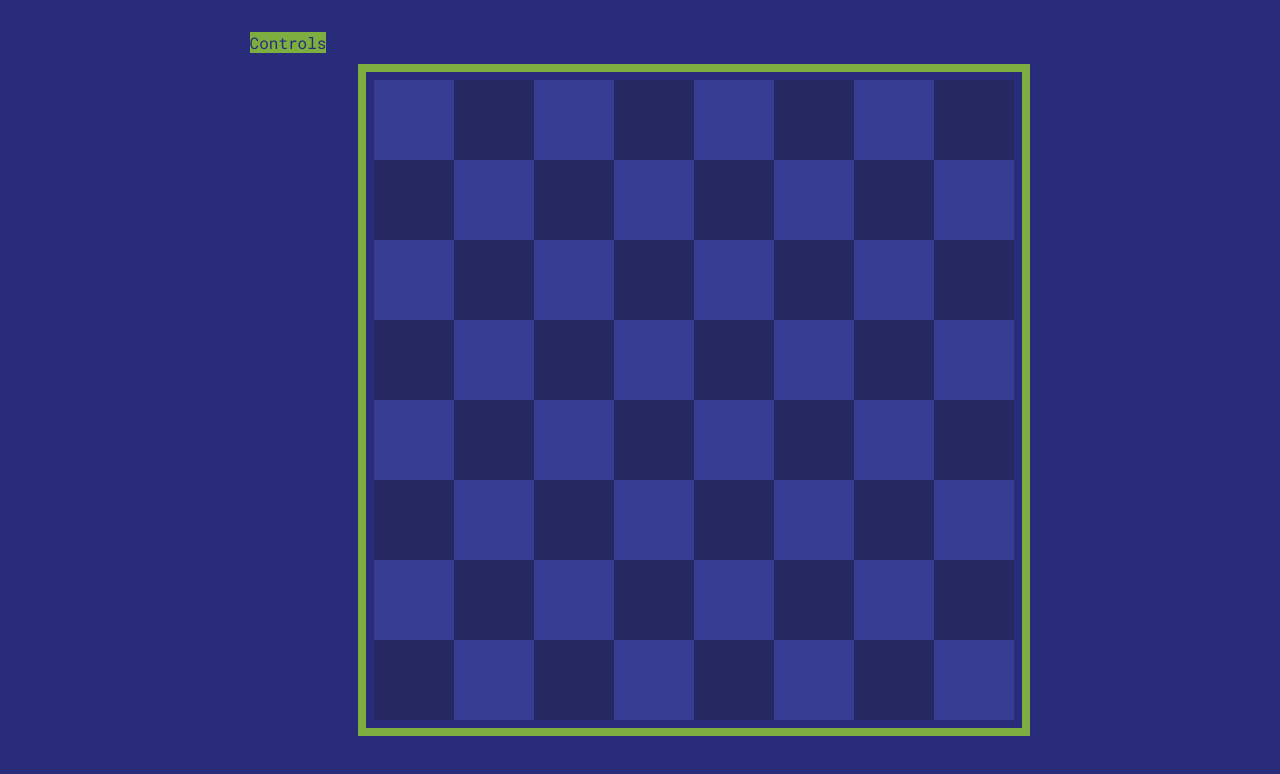
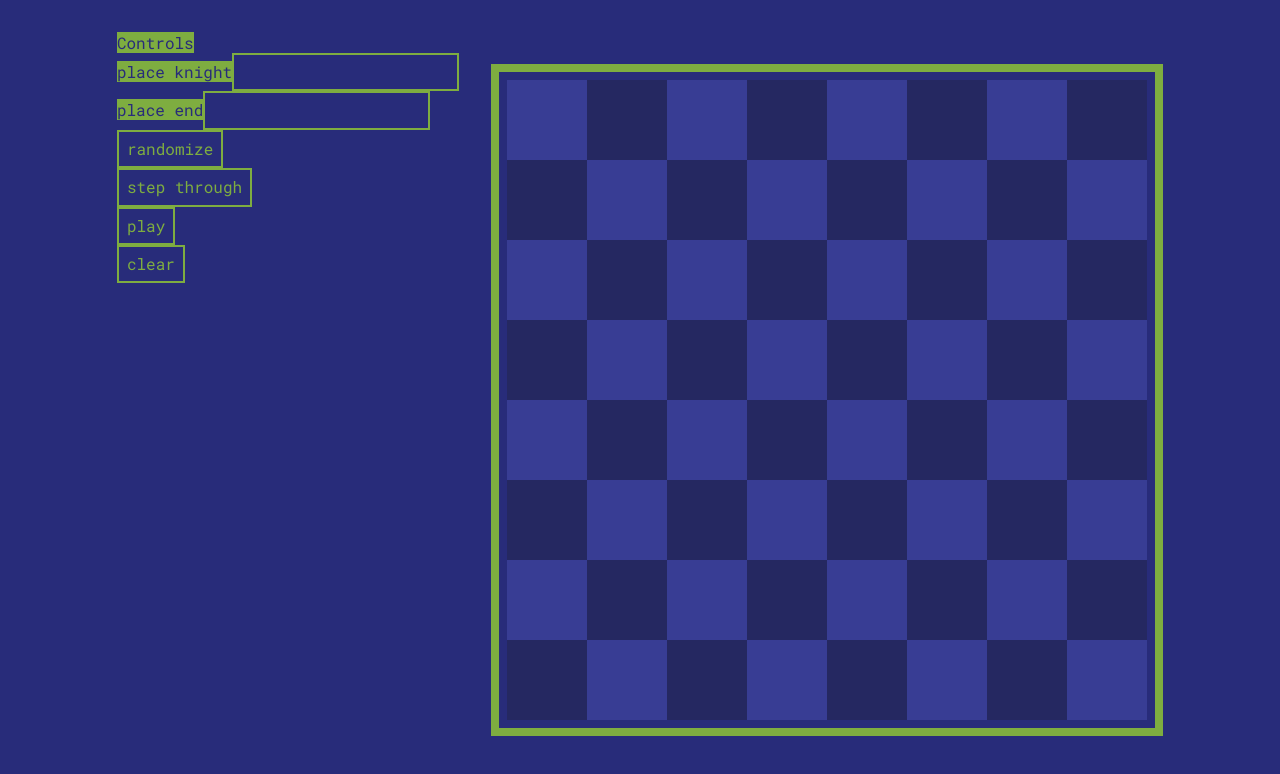
Before and after one commit to Cedrus32/Knights-Travails, a React (Vite) app: page / in a window 1280 px wide. Shown: the top 774 px of the page. Built offline with nearby package versions, Linux system fonts and the light colour scheme.

Commit message:
Build up menubar and nested toolsets

```diff
--- a/src/components/Controls.jsx
+++ b/src/components/Controls.jsx
@@ -2,22 +2,73 @@ import { useEffect } from 'react';
 import '../styles/controls.css';
 
 const controls = [
+    {
+        group: 'choose placement',
+        elements: [
             {name: 'place knight', id: 'start'},
             {name: 'place end', id: 'end'},
             {name: 'randomize'},
+        ]
+    },
+    {
+        group: 'show moves',
+        elements: [
             {name: 'step through'},
             {name: 'play'},
+        ]
+    },
+    {
+        group: 'clear',
+        elements: [
             {name: 'clear'},
+        ]
+    }
 ];
 
 // NOTE: ? watch screen width, toggle small-width styling to <menu> as needed
-// <label htmlFor={control.id}>{control.name}</label>
-// <input type='text' id={control.id}></input>
-// <button type='button'>{control.name}</button>
 
-function generateSet(controlSet) {
-    console.log(controlSet);
+function generateSet(controlSet, index) {
+    let controls = [];
+    if (controlSet.group === 'choose placement' || controlSet.group === 'show moves') {
+        let tools = [];
+        let orientation;
+        controlSet.elements.forEach((item, i) => {
+            if (controlSet.group === 'place') {
+                orientation = 'vertical';
+            } else {
+                orientation = 'horizontal';
+            }
+            if (item.id) {
+                tools.push(
+                    <li key={'tool' + i}>
+                        <label htmlFor={item.id}>{item.name}</label>
+                        <input type='text' id={item.id}></input>
+                    </li>
+                )
+            } else {
+                tools.push (
+                    <li key={'tool' + i}>
+                        <button type='button'>{item.name}</button>
+                    </li>
+                )
+            }
+        });
+        controls.push(
+            <ul key={controlSet.group} role='toolset' aria-label={controlSet.group} aria-orientation={orientation}>
+                {tools}
+            </ul>
+        );
+    } else {
+        controls.push(
+            <button key={controlSet.group} type='button'>{controlSet.elements[0].name}</button>
+        )
+    }
 
+    return (
+        <li key={'menu' + index} role='menuitem'>
+            {controls}
+        </li>
+    )
 }
 
 const Controls = () => {
@@ -29,7 +80,7 @@ const Controls = () => {
     return (
         <menu role='menubar' aria-labelledby='Controls' aria-orientation='vertical'>
             <label>Controls</label>
-            {controls.map(set => generateSet(set))}
+            {controls.map((set, i) => generateSet(set, i))}
         </menu>
     )
 };
```
Lines whose indentation alone changed are shown as unchanged.
